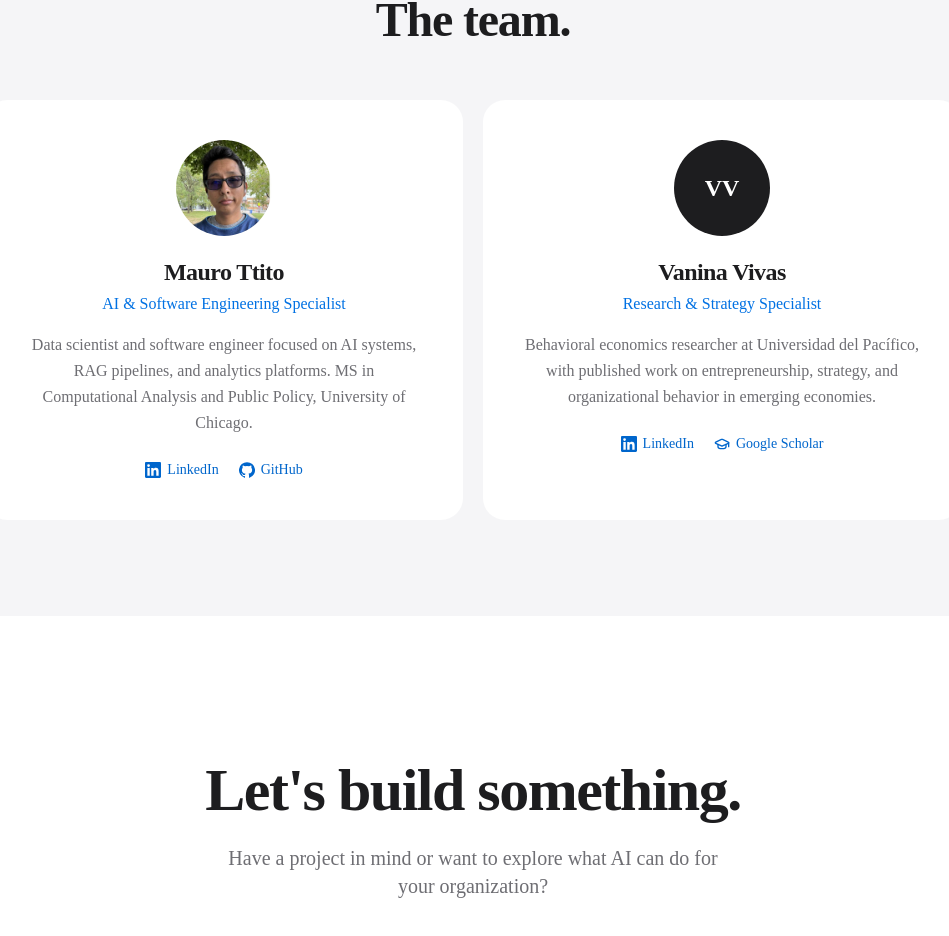
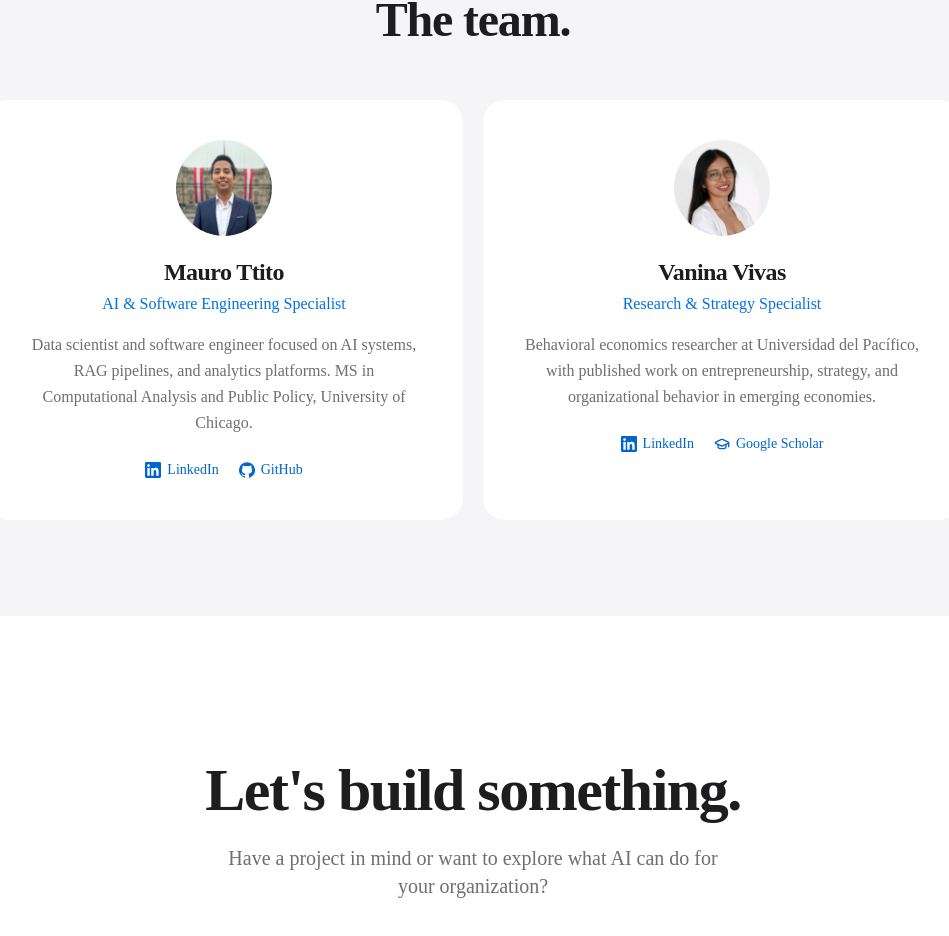
Before and after one commit to maurottito/vm-ai-solutions, a Next.js app: page / in a window 1280 px wide. Shown: the part 2298-3234 px from the top of the page, without its empty margins (167-1116 px from the left). Built offline with nearby package versions, Linux system fonts and the light colour scheme.

Commit message:
team photos

```diff
--- a/components/team.tsx
+++ b/components/team.tsx
@@ -40,7 +40,7 @@ const team = [
   {
     name: "Vanina Vivas",
     initials: "VV",
-    photo: null,
+    photo: "/team-vanina.jpg",
     role: "Research & Strategy Specialist",
     bio: "Behavioral economics researcher at Universidad del Pacífico, with published work on entrepreneurship, strategy, and organizational behavior in emerging economies.",
     links: [
```
Also changed, not shown: public/team-mauro.jpg, public/team-vanina.jpg (added).
